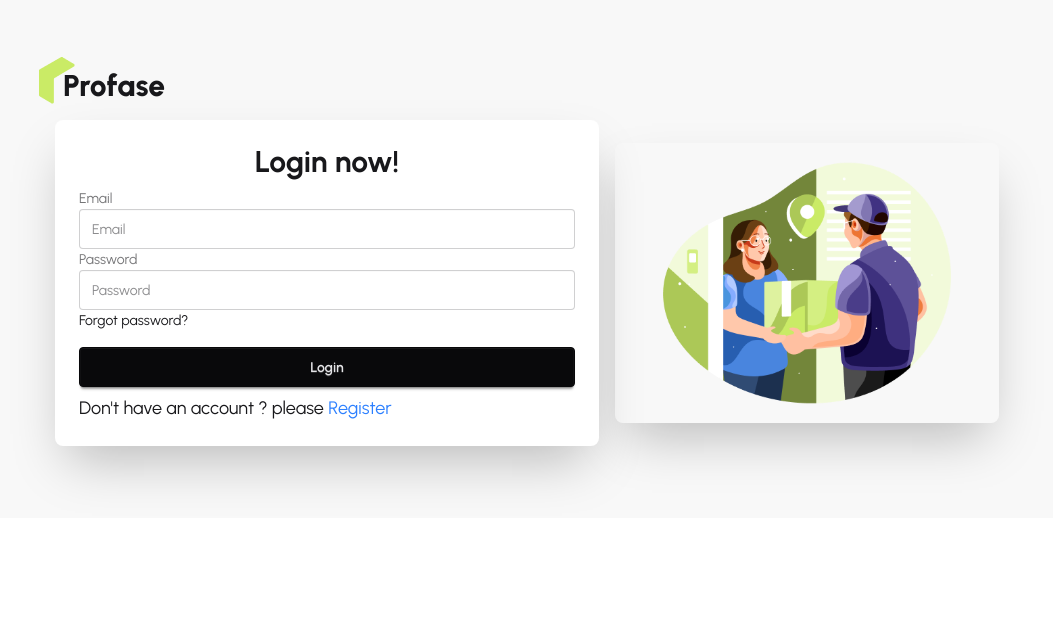
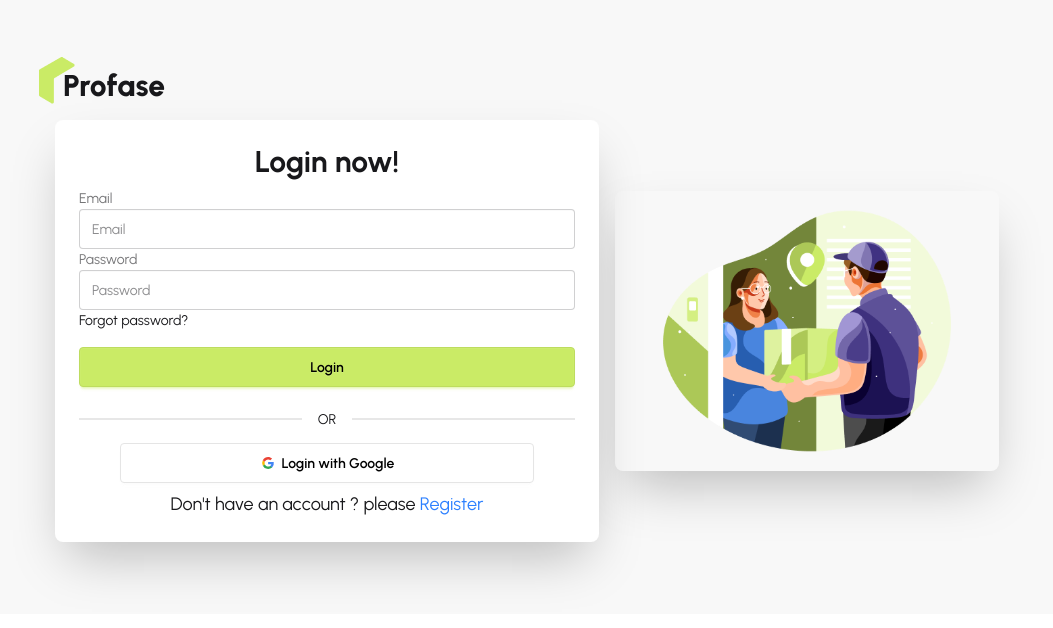
Before and after one commit to rjriajul1/profast-client, a React (Vite) app: page /login in a window 1280 px wide. Shown: the top 628 px of the page, without its empty margins (33-1086 px from the left). Built offline with nearby package versions, Linux system fonts and the light colour scheme; no server answers.

Commit message:
added firebase login user

```diff
--- a/src/pages/authcation/login/Login.jsx
+++ b/src/pages/authcation/login/Login.jsx
@@ -2,9 +2,12 @@ import React from "react";
 import { useForm } from "react-hook-form";
 import { Link } from "react-router";
 import useAuth from "../../../hooks/useAuth";
+import GoogleLogin from "../../../socalLogin/GoogleLogin";
+import Swal from "sweetalert2";
+import { toast } from "react-toastify";
 
 const Login = () => {
-  const {name} = useAuth()
+  const { signInUser } = useAuth();
 
   const {
     register,
@@ -13,23 +16,47 @@ const Login = () => {
   } = useForm();
 
   const onSubmit = (data) => {
-    console.log(data);
+    signInUser(data?.email, data?.password)
+    .then(res=> {
+      if (res.user) {
+        Swal.fire({
+          position: "top-end",
+          icon: "success",
+          title: "You are login successfully",
+          showConfirmButton: false,
+          timer: 1500,
+        });
+      }
+    })
+    .catch(error=> {
+      toast.error(error.message)
+    })
   };
   return (
     <div className="card bg-base-100 w-full shrink-0 shadow-2xl">
       <div className="card-body">
         <h1 className="text-3xl text-center font-bold">Login now!</h1>
-        <form onSubmit={handleSubmit(onSubmit)} >
+        <form onSubmit={handleSubmit(onSubmit)}>
           {/* email */}
           <label className="label">Email</label>
-          <input type="email" {...register('email',{required:true})}  className="input w-full" placeholder="Email" />
+          <input
+            type="email"
+            {...register("email", { required: true })}
+            className="input w-full"
+            placeholder="Email"
+          />
 
-           {errors.email?.type === "required" && (
+          {errors.email?.type === "required" && (
             <p className="text-red-500 text-[18px]">Email is Required</p>
           )}
           {/* password */}
           <label className="label">Password</label>
-          <input type="password" {...register('password', {required:true, minLength: 6})} className="input w-full" placeholder="Password" />
+          <input
+            type="password"
+            {...register("password", { required: true, minLength: 6 })}
+            className="input w-full"
+            placeholder="Password"
+          />
 
           {errors.password?.type === "required" && (
             <p className="text-red-500 text-[18px]">password is Required</p>
@@ -44,9 +71,17 @@ const Login = () => {
           <div>
             <a className="link link-hover">Forgot password?</a>
           </div>
-          <button className="btn btn-neutral mt-4 w-full">Login</button>
+          <button className="btn btn-primary text-black mt-4 w-full">
+            Login
+          </button>
         </form>
-        <p className="text-[18px]">Don't have an account ? please <Link className="hover:underline text-blue-500" to="/register">Register</Link></p>
+        <GoogleLogin></GoogleLogin>
+        <p className="text-[18px] text-center">
+          Don't have an account ? please{" "}
+          <Link className="hover:underline text-blue-500" to="/register">
+            Register
+          </Link>
+        </p>
       </div>
     </div>
   );
--- a/src/pages/authcation/register/Register.jsx
+++ b/src/pages/authcation/register/Register.jsx
@@ -75,7 +75,7 @@ const Register = () => {
           <div>
             <a className="link link-hover">Forgot password?</a>
           </div>
-          <button className="btn btn-neutral mt-4">Register</button>
+          <button className="btn btn-primary text-black mt-4">Register</button>
         </form>
         <p className="text-[18px]">
           Already have an account ? please{" "}
--- /dev/null
+++ b/src/socalLogin/GoogleLogin.jsx
@@ -0,0 +1,43 @@
+import React from "react";
+
+const GoogleLogin = () => {
+  return (
+    <div>
+      <div className="divider">OR</div>
+      <div className="flex justify-center ">
+        <button className="btn w-10/12 bg-white text-black border-[#e5e5e5]">
+        <svg
+          aria-label="Google logo"
+          width="16"
+          height="16"
+          xmlns="http://www.w3.org/2000/svg"
+          viewBox="0 0 512 512"
+        >
+          <g>
+            <path d="m0 0H512V512H0" fill="#fff"></path>
+            <path
+              fill="#34a853"
+              d="M153 292c30 82 118 95 171 60h62v48A192 192 0 0190 341"
+            ></path>
+            <path
+              fill="#4285f4"
+              d="m386 400a140 175 0 0053-179H260v74h102q-7 37-38 57"
+            ></path>
+            <path
+              fill="#fbbc02"
+              d="m90 341a208 200 0 010-171l63 49q-12 37 0 73"
+            ></path>
+            <path
+              fill="#ea4335"
+              d="m153 219c22-69 116-109 179-50l55-54c-78-75-230-72-297 55"
+            ></path>
+          </g>
+        </svg>
+        Login with Google
+      </button>
+      </div>
+    </div>
+  );
+};
+
+export default GoogleLogin;
```
